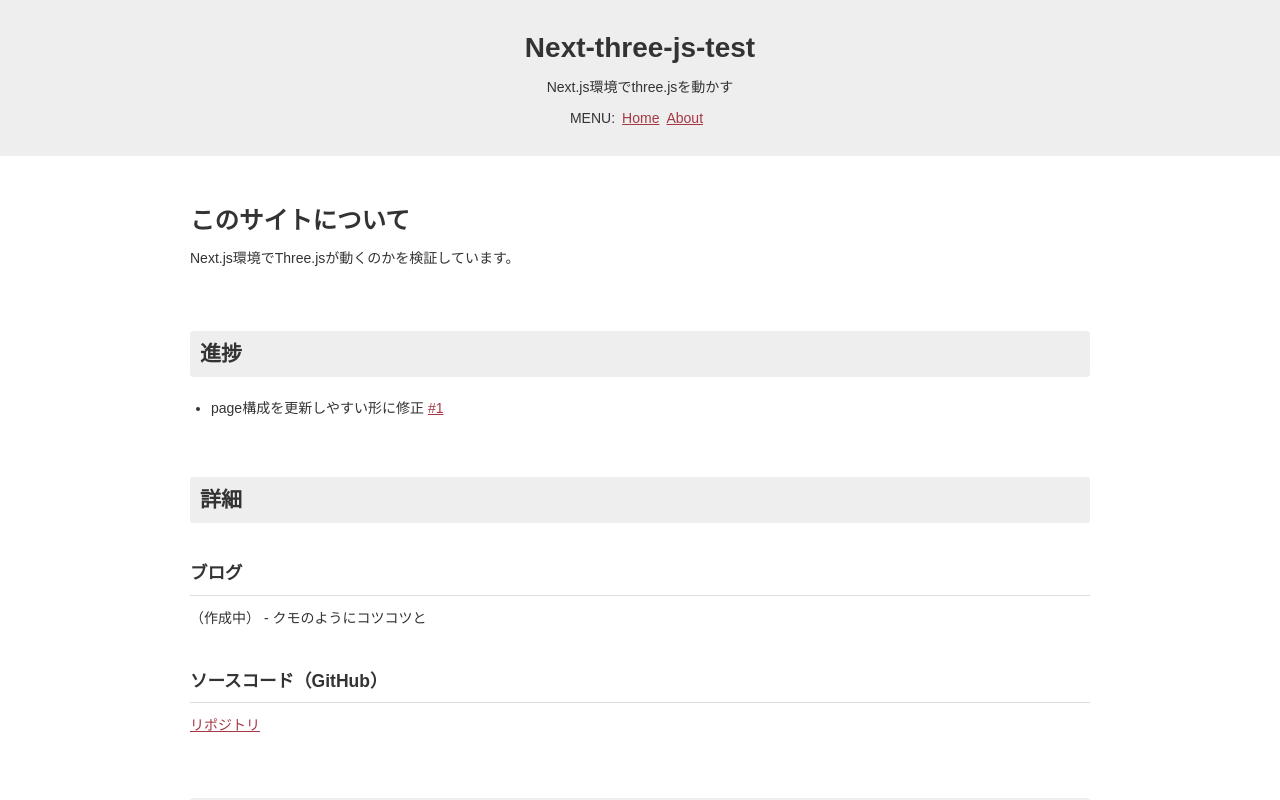
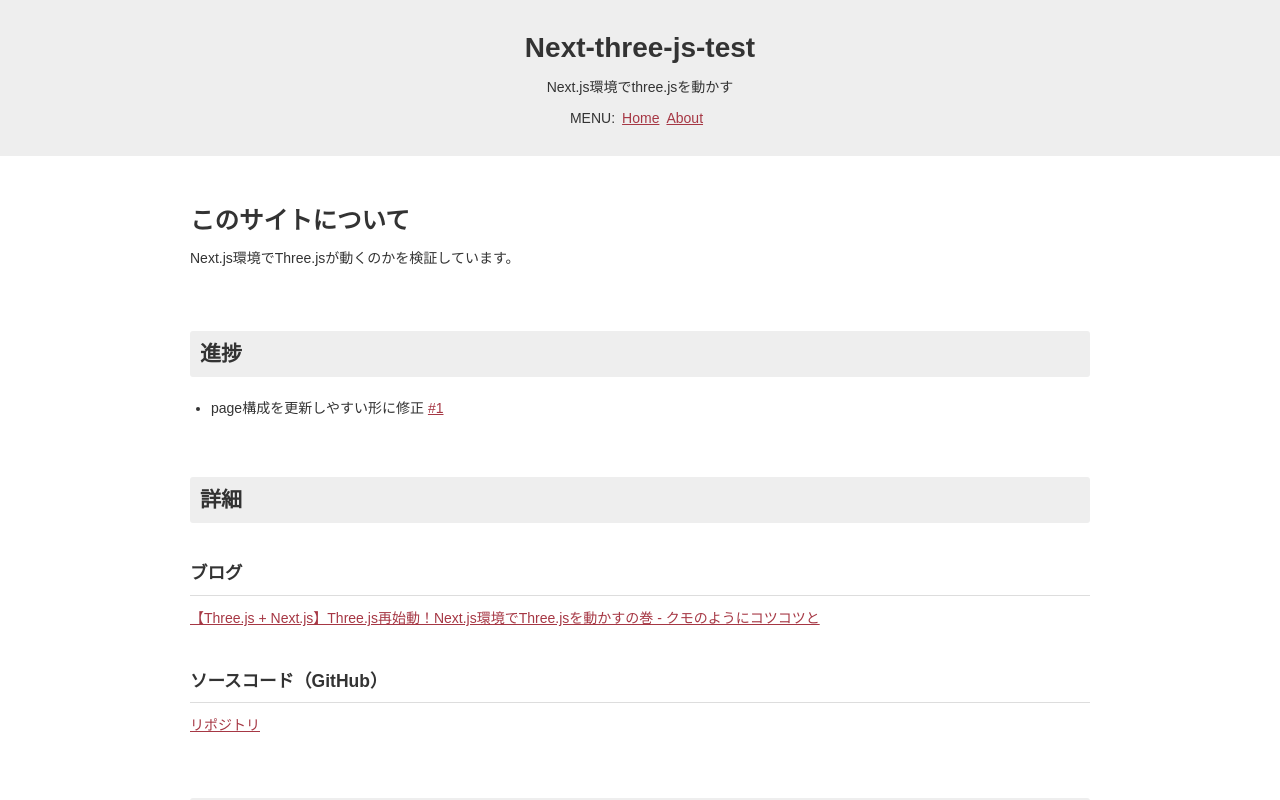
Before and after one commit to ryo-i/next-three-js-test, a Next.js app: page /about in a window 1280 px wide. Shown: the top 800 px of the page. Built offline with nearby package versions, Linux system fonts and the light colour scheme.

Commit message:
ブログのurl追加

```diff
--- a/pages/about.tsx
+++ b/pages/about.tsx
@@ -65,7 +65,7 @@
                 <h2>詳細</h2>
                 <section>
                     <h3>ブログ</h3>
-                    <p>（作成中） - クモのようにコツコツと</p>
+                    <p><a href="https://www.i-ryo.com/entry/2022/11/15/133243" target="_blank">【Three.js + Next.js】Three.js再始動！Next.js環境でThree.jsを動かすの巻 - クモのようにコツコツと</a></p>
                 </section>
                 <section>
                     <h3>ソースコード（GitHub）</h3>
```
